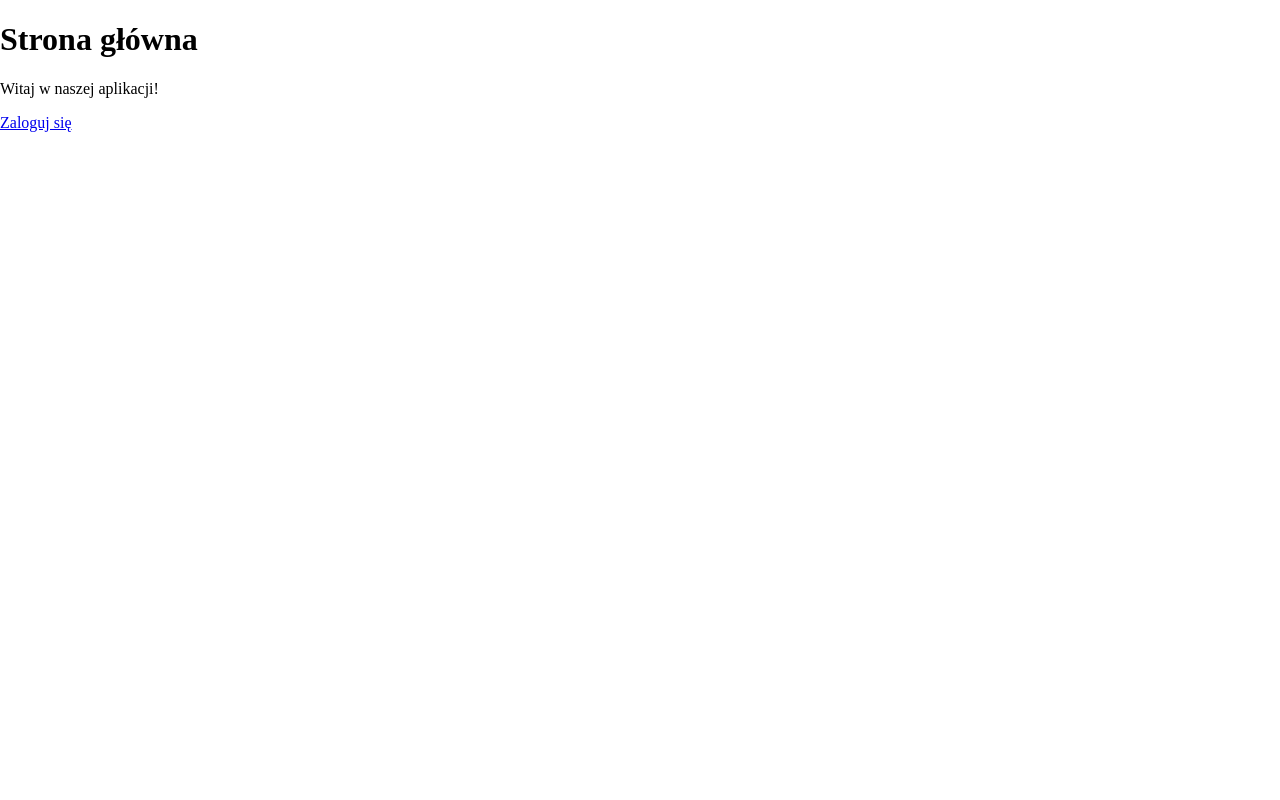
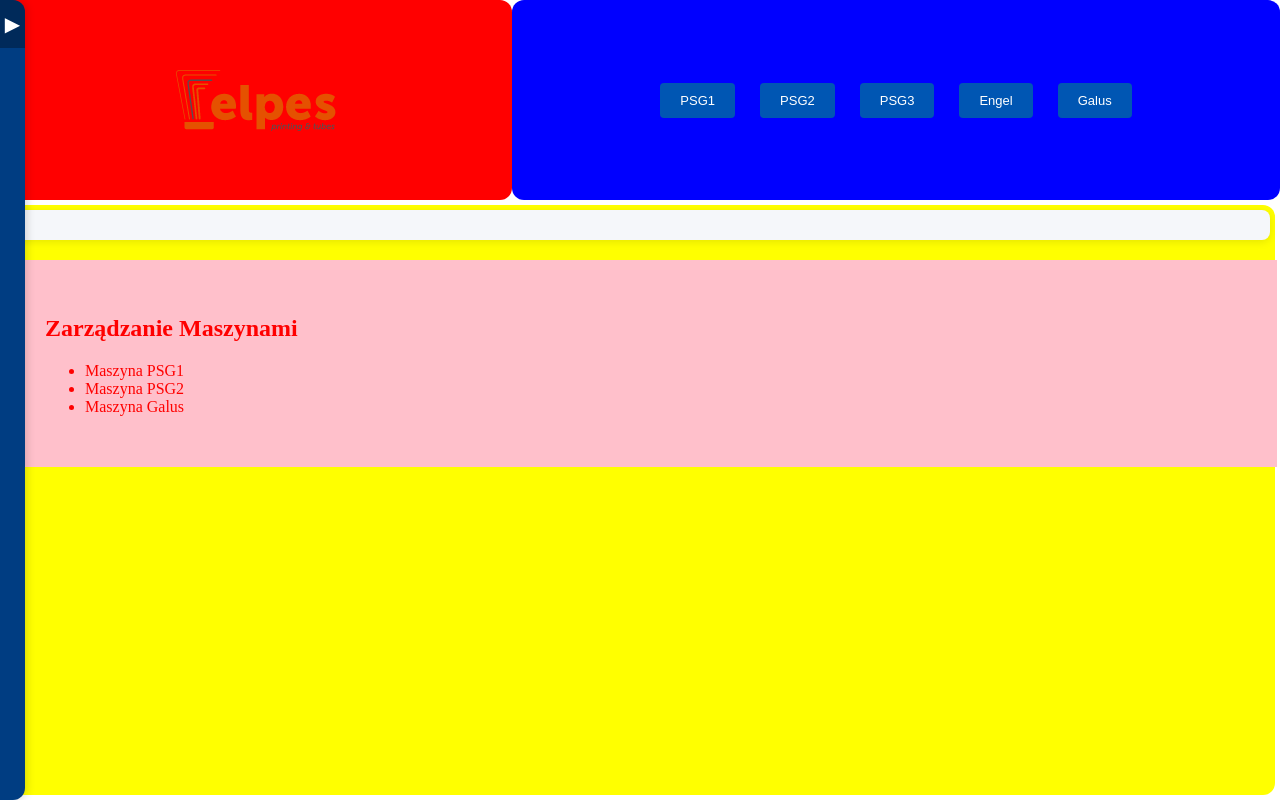
Before and after one commit to xariax/elp, a React (Create React App) app: page /#/admin in a window 1280 px wide. Before the commit this address led to /. Built offline with nearby package versions, Linux system fonts and the light colour scheme; sample sign-in values are in the browser's storage.

Commit message:
dodanie loga i zrobienie deplyo

```diff
--- a/src/index.css
+++ b/src/index.css
@@ -1,10 +1,9 @@
+@import url('https://fonts.googleapis.com/css?family=Roboto:400,500,700&display=swap');
+
+
 body {
   margin: 0;
-  font-family: -apple-system, BlinkMacSystemFont, 'Segoe UI', 'Roboto', 'Oxygen',
-    'Ubuntu', 'Cantarell', 'Fira Sans', 'Droid Sans', 'Helvetica Neue',
-    sans-serif;
-  -webkit-font-smoothing: antialiased;
-  -moz-osx-font-smoothing: grayscale;
+font-family: 'Roboto', Arial, sans-serif;
 }
 
 code {
--- a/src/pages/AdminPanelLayout.js
+++ b/src/pages/AdminPanelLayout.js
@@ -1,4 +1,5 @@
-import Greeting from '../components/AdminComponents/AdminGreeting';
+//import Greeting from '../components/AdminComponents/AdminGreeting';
+import logo from './logo.png'
 import React, { useState } from 'react';
 import { Outlet } from 'react-router-dom';
 import SideBar from '../components/AdminComponents/SideBarMenu/SideBar'; // <-- Dodaj import
@@ -35,7 +36,7 @@ const Navigate = useNavigate();
         onMenuSelect={handleMenuSelect}
       />
       <div className="div1">
-        <Greeting />
+        <img src={logo} alt="Elpes Logo" className="elpes-logo" />
       </div>
       <div className="div2">
 
```
Also changed, not shown: package.json (+9 -2 lines), src/index.js (+4 -3 lines), src/pages/logo.png (added), 1 other file (tests, documents, lock files or other folders).
